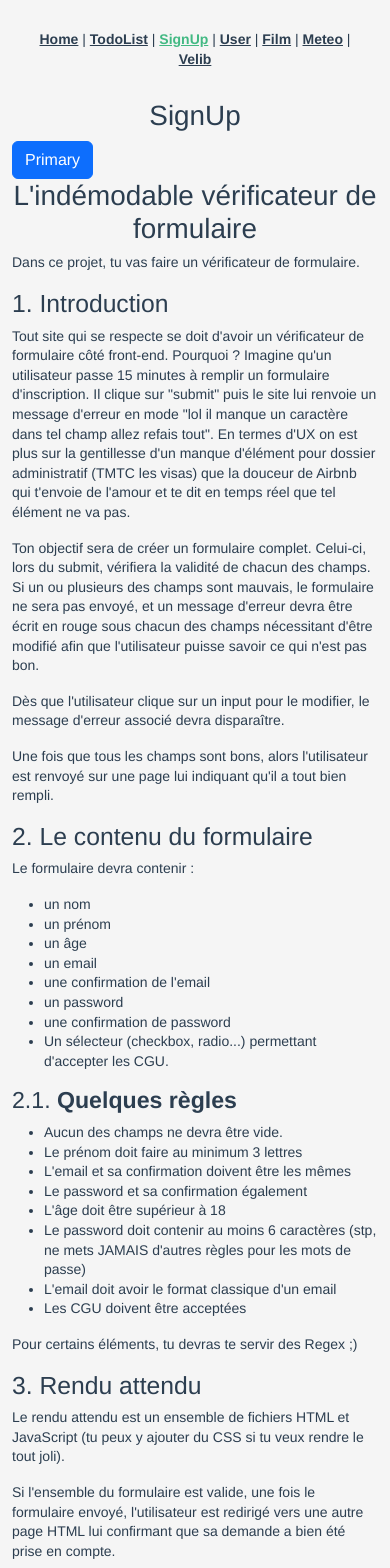
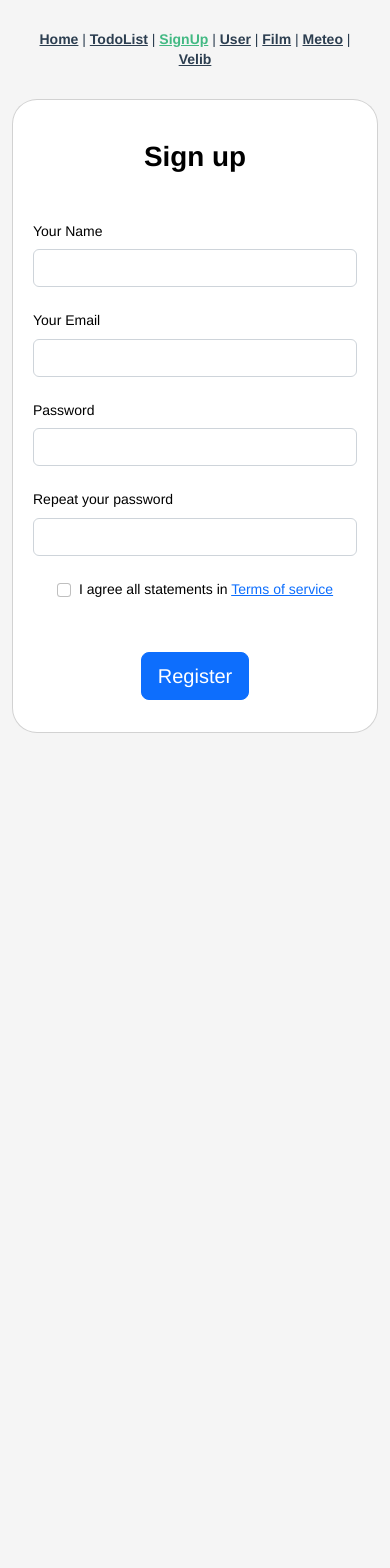
Before and after one commit to tristan-greffe/productivity-app, a Vue app: page /signup in a window 390 px wide. Shown: the top 1568 px of the page. After the commit the page ends 943 px from the top, so only its background shows below. Built offline with nearby package versions, Linux system fonts and the light colour scheme.

Commit message:
feat: Add form checker

```diff
--- a/src/views/SignUp.vue
+++ b/src/views/SignUp.vue
@@ -1,67 +1,134 @@
 <template>
   <div class="signup-page">
-    <h1 class="title">SignUp</h1>
-    <div class="container">
-      <button type="button" class="btn btn-primary">Primary</button>
-
-<h1>L'indémodable vérificateur de formulaire</h1>
-
-<p>Dans ce projet, tu vas faire un vérificateur de formulaire.</p>
-
-<h2>1. Introduction</h2>
-
-<p>Tout site qui se respecte se doit d'avoir un vérificateur de formulaire côté front-end. Pourquoi ? Imagine qu'un utilisateur passe 15 minutes à remplir un formulaire d'inscription. Il clique sur "submit" puis le site lui renvoie un message d'erreur en mode "lol il manque un caractère dans tel champ allez refais tout". En termes d'UX on est plus sur la gentillesse d'un manque d'élément pour dossier administratif (TMTC les visas) que la douceur de Airbnb qui t'envoie de l'amour et te dit en temps réel que tel élément ne va pas.</p>
-
-<p>Ton objectif sera de créer un formulaire complet. Celui-ci, lors du submit, vérifiera la validité de chacun des champs. Si un ou plusieurs des champs sont mauvais, le formulaire ne sera <strong>pas</strong> envoyé, et un message d'erreur devra être écrit en rouge sous chacun des champs nécessitant d'être modifié afin que l'utilisateur puisse savoir ce qui n'est pas bon.</p>
-
-<p>Dès que l'utilisateur clique sur un input pour le modifier, le message d'erreur associé devra disparaître.</p>
-
-<p>Une fois que tous les champs sont bons, alors l'utilisateur est renvoyé sur une page lui indiquant qu'il a tout bien rempli.</p>
-
-<h2>2. Le contenu du formulaire</h2>
-
-<p>Le formulaire devra contenir :</p>
-
-<ul>
-<li>un nom</li>
-<li>un prénom</li>
-<li>un âge</li>
-<li>un email</li>
-<li>une confirmation de l'email</li>
-<li>un password</li>
-<li>une confirmation de password</li>
-<li>Un sélecteur (checkbox, radio...) permettant d'accepter les CGU.</li>
-</ul>
-
-<h3>2.1. <strong>Quelques règles</strong></h3>
-
-<ul>
-<li>Aucun des champs ne devra être vide.</li>
-<li>Le prénom doit faire au minimum 3 lettres</li>
-<li>L'email et sa confirmation doivent être les mêmes</li>
-<li>Le password et sa confirmation également</li>
-<li>L'âge doit être supérieur à 18</li>
-<li>Le password doit contenir au moins 6 caractères (stp, ne mets JAMAIS d'autres règles pour les mots de passe)</li>
-<li>L'email doit avoir le format classique d'un email</li>
-<li>Les CGU doivent être acceptées</li>
-</ul>
-
-<p>Pour certains éléments, tu devras te servir des Regex ;)</p>
-
-<h2>3. Rendu attendu</h2>
-
-<p>Le rendu attendu est un ensemble de fichiers HTML et JavaScript (tu peux y ajouter du CSS si tu veux rendre le tout joli).</p>
-
-<p>Si l'ensemble du formulaire est valide, une fois le formulaire envoyé, l'utilisateur est redirigé vers une autre page HTML lui confirmant que sa demande a bien été prise en compte.</p>
-
-<p>S'il y a une erreur ou plus, elle(s) est/sont indiquée(s) à l'utilisateur et le formulaire n'est pas envoyé.</p>
-
-</div>
+    <section class="vh-100">
+      <div class="container">
+        <div class="row d-flex justify-content-center align-items-center h-100">
+          <div class="col-lg-12 col-xl-11">
+            <div class="card text-black" style="border-radius: 25px;">
+              <div class="card-body p-md-5">
+                <div class="row justify-content-center">
+                  <div class="col-md-10 col-lg-6 col-xl-5 order-2 order-lg-1">
+                    <p class="text-center h1 fw-bold mb-5 mx-1 mx-md-4 mt-4">Sign up</p>
+                    <form class="mx-1 mx-md-4">
+                      <div class="d-flex flex-row align-items-center mb-4">
+                        <div class="form-outline flex-fill mb-0">
+                          <div class="alert alert-danger" v-show="errorName" role="alert">
+                            Name must be at least 3 letters !
+                          </div>
+                          <label class="form-label" for="form3Example1c">Your Name</label>
+                          <input type="text" id="form3Example1c" class="form-control" @focus="this.errorName = false" ref="name"/>
+                        </div>
+                      </div>
+                      <div class="d-flex flex-row align-items-center mb-4">
+                        <div class="form-outline flex-fill mb-0">
+                          <div class="alert alert-danger" v-show="errorEmail" role="alert">
+                            Please enter a valid email address !
+                          </div>
+                          <label class="form-label" for="form3Example3c">Your Email</label>
+                          <input type="email" id="form3Example3c" class="form-control" @focus="this.errorEmail = false" ref="email" />
+                        </div>
+                      </div>
+                      <div class="d-flex flex-row align-items-center mb-4">
+                        <div class="form-outline flex-fill mb-0">
+                          <div class="alert alert-danger" v-show="errorPassword" role="alert">
+                            Password must contain at least 6 characters !
+                          </div>
+                          <label class="form-label" for="form3Example4c">Password</label>
+                          <input type="password" id="form3Example4c" class="form-control"  @focus="this.errorPassword = false" ref="password" />
+                        </div>
+                      </div>
+                      <div class="d-flex flex-row align-items-center mb-4">
+                        <div class="form-outline flex-fill mb-0">
+                          <div class="alert alert-danger" v-show="errorPasswordConfirmation" role="alert">
+                            Password and password confirmation doesn't match !
+                          </div>
+                          <label class="form-label" for="form3Example4cd">Repeat your password</label>
+                          <input type="password" id="form3Example4cd" class="form-control" @focus="this.errorPasswordConfirmation = false" ref="passwordConfirmation" />
+                        </div>
+                      </div>
+                      <div class="alert alert-danger" v-show="errorTerm" role="alert">
+                        You must accept the terms !
+                      </div>
+                      <div class="form-check d-flex justify-content-center mb-5">
+                        <input class="form-check-input me-2" type="checkbox" ref="term" value="" @focus="this.errorTerm = false" id="form2Example3c" />
+                        <label class="form-check-label" for="form2Example3">
+                          I agree all statements in <a href="#!">Terms of service</a>
+                        </label>
+                      </div>
+                      <div class="d-flex justify-content-center mx-4 mb-3 mb-lg-4">
+                        <button type="button" class="btn btn-primary btn-lg" @click="submit">Register</button>
+                      </div>
+                    </form>
+                  </div>
+                </div>
+              </div>
+            </div>
+          </div>
+        </div>
+      </div>
+    </section>
   </div>
 </template>
 
 <script>
 export default {
   name: 'signup-page',
+  data() {
+    return {
+      errorName: false,
+      errorEmail: false,
+      errorPassword: false,
+      errorPasswordConfirmation: false,
+      errorTerm: false,
+      checker: false,
+    };
+  },
+  methods: {
+    submit() {
+      if (this.verifForm()) {
+        this.$router.push('/');
+      }
+    },
+    verifForm() {
+      this.checker = true;
+      this.verifName();
+      this.verifEmail();
+      this.verifPassword();
+      this.verifPasswordConfirmation();
+      this.verifTerm();
+      return this.checker;
+    },
+    verifName() {
+      if (this.$refs.name.value.length < 3) {
+        this.errorName = true;
+        this.checker = false;
+      }
+    },
+    verifEmail() {
+      // eslint-disable-next-line no-useless-escape
+      if (!/^\w+([\.-]?\w+)*@\w+([\.-]?\w+)*(\.\w{2,3})+$/.test(this.$refs.email.value)) {
+        this.errorEmail = true;
+        this.checker = false;
+      }
+    },
+    verifPassword() {
+      if (this.$refs.password.value.length < 5) {
+        this.errorPassword = true;
+        this.checker = false;
+      }
+    },
+    verifPasswordConfirmation() {
+      if (this.$refs.password.value !== this.$refs.passwordConfirmation.value) {
+        this.errorPasswordConfirmation = true;
+        this.checker = false;
+      }
+    },
+    verifTerm() {
+      if (!this.$refs.term.value) {
+        this.errorTerm = true;
+        this.checker = false;
+      }
+    },
+  },
 };
 </script>
```
